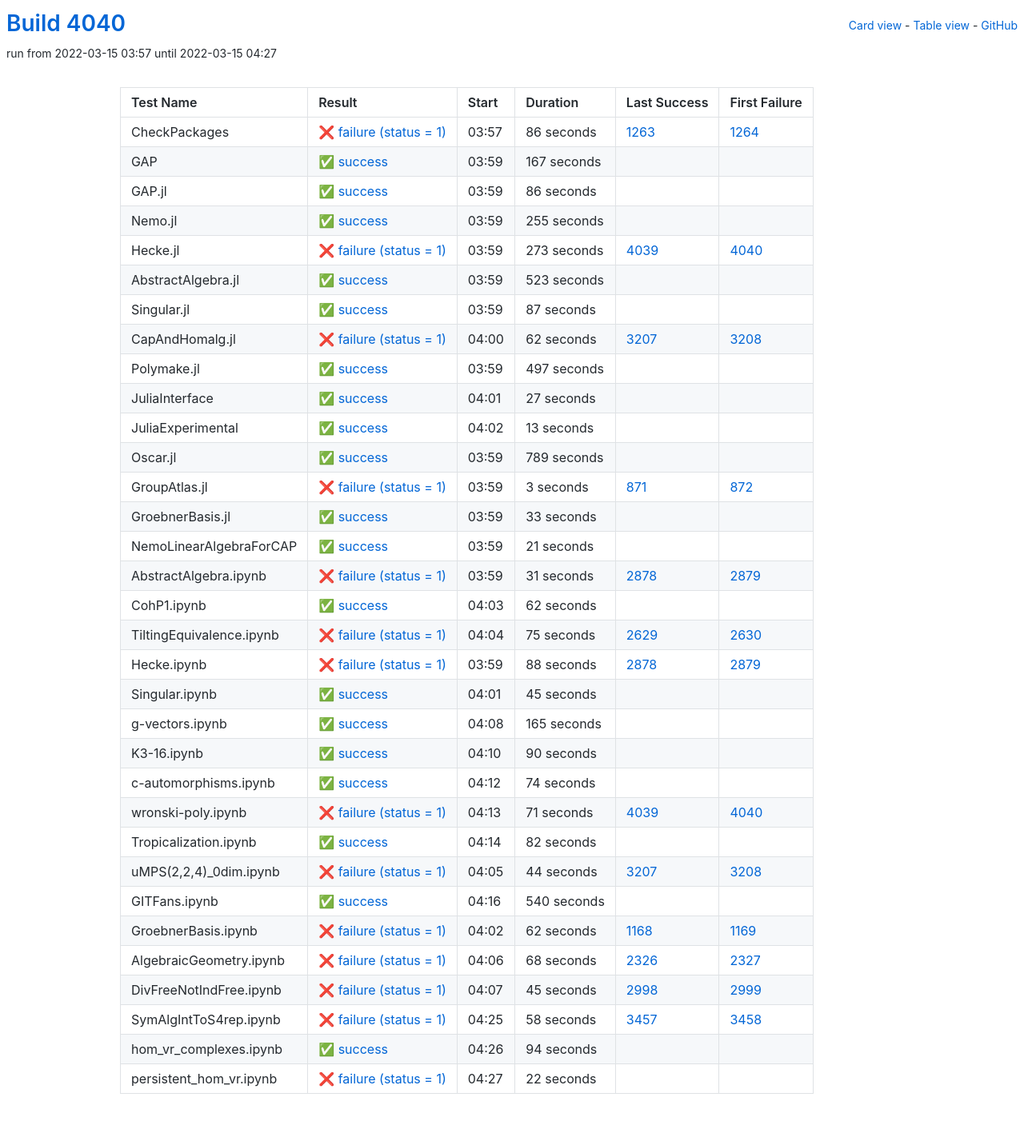
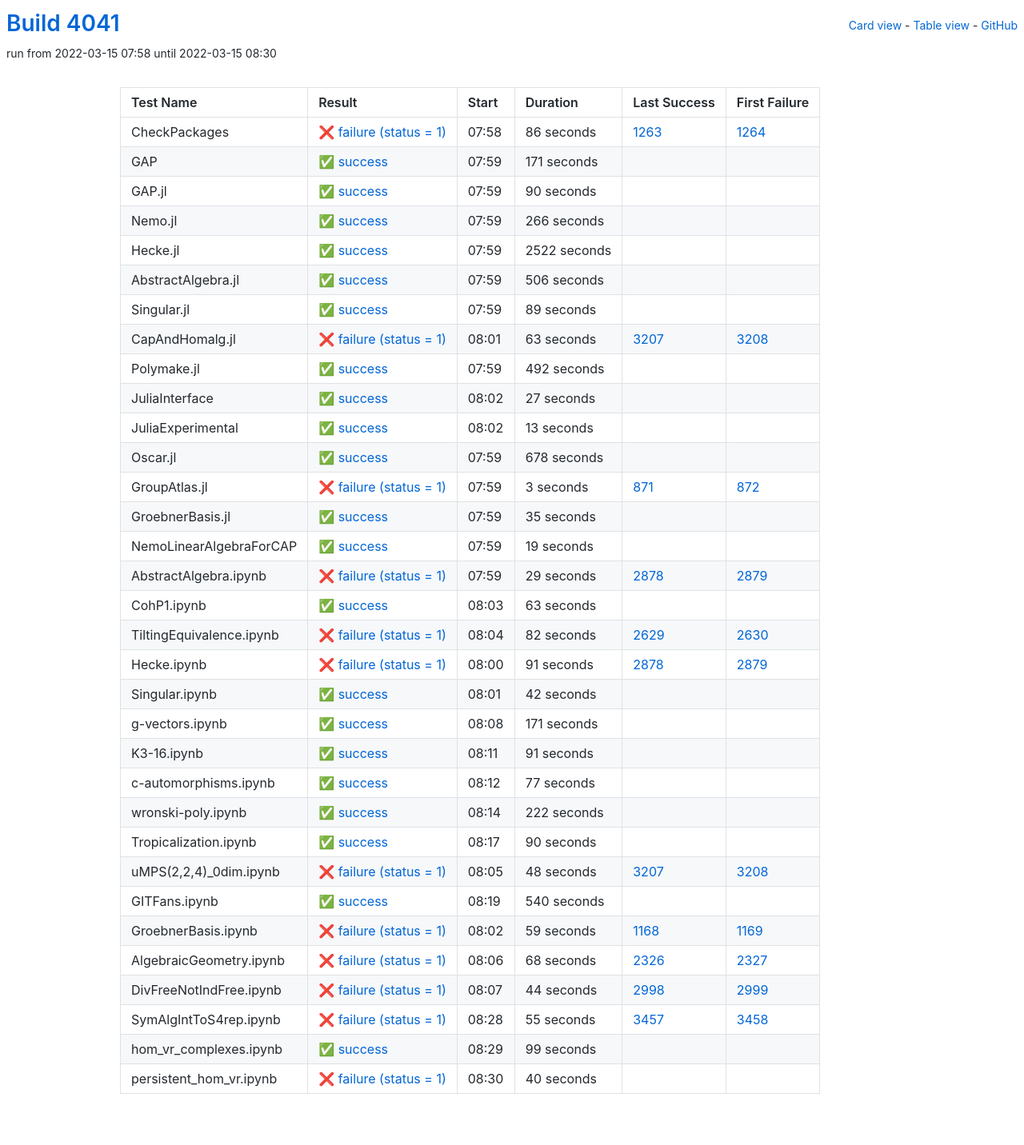
Before and after one commit to oscar-system/oscar-ci-status-stable, a Jekyll site: the page built from table.html, in a window 1280 px wide. Shown: the whole page at 80% size. Built offline with Jekyll 4.4.1, drawn with Linux system fonts in a browser that asks for light colours.

Commit message:
Build #4041

```diff
--- a/_data/ci.yml
+++ b/_data/ci.yml
@@ -1,6 +1,6 @@
 ---
-build: 4040
-build_url: https://oscarci.mathematik.uni-kl.de/job/oscar-stable/4040/
+build: 4041
+build_url: https://oscarci.mathematik.uni-kl.de/job/oscar-stable/4041/
 job: oscar-stable
 organization: oscar-system
 repo: oscar-ci-status-stable
@@ -8,8 +8,8 @@ repourl: https://github.com/oscar-system/oscar-ci-status-stable
 tests:
 - name: CheckPackages
   id: checkpackages
-  log: https://oscarci.mathematik.uni-kl.de/job/oscar-stable/4040/artifact/logs/build-4040/CheckPackages.log
-  start: 2022-03-15 03:57
+  log: https://oscarci.mathematik.uni-kl.de/job/oscar-stable/4041/artifact/logs/build-4041/CheckPackages.log
+  start: 2022-03-15 07:58
   success: false
   exitcode: 1
   status: failure
@@ -20,104 +20,104 @@ tests:
   first_failure_url: https://oscarci.mathematik.uni-kl.de/job/oscar-stable/1264/
 - name: GAP
   id: gap
-  log: https://oscarci.mathematik.uni-kl.de/job/oscar-stable/4040/artifact/logs/build-4040/GAP.log
-  start: 2022-03-15 03:59
+  log: https://oscarci.mathematik.uni-kl.de/job/oscar-stable/4041/artifact/logs/build-4041/GAP.log
+  start: 2022-03-15 07:59
   success: true
   exitcode: 0
   status: success
-  duration: 167
+  duration: 171
   last_success: false
   last_success_url:
   first_failure: false
   first_failure_url:
 - name: GAP.jl
   id: gap-jl
-  log: https://oscarci.mathematik.uni-kl.de/job/oscar-stable/4040/artifact/logs/build-4040/GAP.jl.log
-  start: 2022-03-15 03:59
+  log: https://oscarci.mathematik.uni-kl.de/job/oscar-stable/4041/artifact/logs/build-4041/GAP.jl.log
+  start: 2022-03-15 07:59
   success: true
   exitcode: 0
   status: success
-  duration: 86
+  duration: 90
   last_success: false
   last_success_url:
   first_failure: false
   first_failure_url:
 - name: Nemo.jl
   id: nemo-jl
-  log: https://oscarci.mathematik.uni-kl.de/job/oscar-stable/4040/artifact/logs/build-4040/Nemo.jl.log
-  start: 2022-03-15 03:59
+  log: https://oscarci.mathematik.uni-kl.de/job/oscar-stable/4041/artifact/logs/build-4041/Nemo.jl.log
+  start: 2022-03-15 07:59
   success: true
   exitcode: 0
   status: success
-  duration: 255
+  duration: 266
   last_success: false
   last_success_url:
   first_failure: false
   first_failure_url:
 - name: Hecke.jl
   id: hecke-jl
-  log: https://oscarci.mathematik.uni-kl.de/job/oscar-stable/4040/artifact/logs/build-4040/Hecke.jl.log
-  start: 2022-03-15 03:59
-  success: false
-  exitcode: 1
-  status: failure
-  duration: 273
-  last_success: 4039
-  last_success_url: https://oscarci.mathematik.uni-kl.de/job/oscar-stable/4039/
-  first_failure: 4040
-  first_failure_url: https://oscarci.mathematik.uni-kl.de/job/oscar-stable/4040/
-- name: AbstractAlgebra.jl
-  id: abstractalgebra-jl
-  log: https://oscarci.mathematik.uni-kl.de/job/oscar-stable/4040/artifact/logs/build-4040/AbstractAlgebra.jl.log
-  start: 2022-03-15 03:59
+  log: https://oscarci.mathematik.uni-kl.de/job/oscar-stable/4041/artifact/logs/build-4041/Hecke.jl.log
+  start: 2022-03-15 07:59
   success: true
   exitcode: 0
   status: success
-  duration: 523
+  duration: 2522
+  last_success: false
+  last_success_url:
+  first_failure: false
+  first_failure_url:
+- name: AbstractAlgebra.jl
+  id: abstractalgebra-jl
+  log: https://oscarci.mathematik.uni-kl.de/job/oscar-stable/4041/artifact/logs/build-4041/AbstractAlgebra.jl.log
+  start: 2022-03-15 07:59
+  success: true
+  exitcode: 0
+  status: success
+  duration: 506
   last_success: false
   last_success_url:
   first_failure: false
   first_failure_url:
 - name: Singular.jl
   id: singular-jl
-  log: https://oscarci.mathematik.uni-kl.de/job/oscar-stable/4040/artifact/logs/build-4040/Singular.jl.log
-  start: 2022-03-15 03:59
+  log: https://oscarci.mathematik.uni-kl.de/job/oscar-stable/4041/artifact/logs/build-4041/Singular.jl.log
+  start: 2022-03-15 07:59
   success: true
   exitcode: 0
   status: success
-  duration: 87
+  duration: 89
   last_success: false
   last_success_url:
   first_failure: false
   first_failure_url:
 - name: CapAndHomalg.jl
   id: capandhomalg-jl
-  log: https://oscarci.mathematik.uni-kl.de/job/oscar-stable/4040/artifact/logs/build-4040/CapAndHomalg.jl.log
-  start: 2022-03-15 04:00
+  log: https://oscarci.mathematik.uni-kl.de/job/oscar-stable/4041/artifact/logs/build-4041/CapAndHomalg.jl.log
+  start: 2022-03-15 08:01
   success: false
   exitcode: 1
   status: failure
-  duration: 62
+  duration: 63
   last_success: 3207
   last_success_url: https://oscarci.mathematik.uni-kl.de/job/oscar-stable/3207/
   first_failure: 3208
   first_failure_url: https://oscarci.mathematik.uni-kl.de/job/oscar-stable/3208/
 - name: Polymake.jl
   id: polymake-jl
-  log: https://oscarci.mathematik.uni-kl.de/job/oscar-stable/4040/artifact/logs/build-4040/Polymake.jl.log
-  start: 2022-03-15 03:59
+  log: https://oscarci.mathematik.uni-kl.de/job/oscar-stable/4041/artifact/logs/build-4041/Polymake.jl.log
+  start: 2022-03-15 07:59
   success: true
   exitcode: 0
   status: success
-  duration: 497
+  duration: 492
   last_success: false
   last_success_url:
   first_failure: false
   first_failure_url:
 - name: JuliaInterface
   id: juliainterface
-  log: https://oscarci.mathematik.uni-kl.de/job/oscar-stable/4040/artifact/logs/build-4040/JuliaInterface.log
-  start: 2022-03-15 04:01
+  log: https://oscarci.mathematik.uni-kl.de/job/oscar-stable/4041/artifact/logs/build-4041/JuliaInterface.log
+  start: 2022-03-15 08:02
   success: true
   exitcode: 0
   status: success
@@ -128,8 +128,8 @@ tests:
   first_failure_url:
 - name: JuliaExperimental
   id: juliaexperimental
-  log: https://oscarci.mathematik.uni-kl.de/job/oscar-stable/4040/artifact/logs/build-4040/JuliaExperimental.log
-  start: 2022-03-15 04:02
+  log: https://oscarci.mathematik.uni-kl.de/job/oscar-stable/4041/artifact/logs/build-4041/JuliaExperimental.log
+  start: 2022-03-15 08:02
   success: true
   exitcode: 0
   status: success
@@ -140,20 +140,20 @@ tests:
   first_failure_url:
 - name: Oscar.jl
   id: oscar-jl
-  log: https://oscarci.mathematik.uni-kl.de/job/oscar-stable/4040/artifact/logs/build-4040/Oscar.jl.log
-  start: 2022-03-15 03:59
+  log: https://oscarci.mathematik.uni-kl.de/job/oscar-stable/4041/artifact/logs/build-4041/Oscar.jl.log
+  start: 2022-03-15 07:59
   success: true
   exitcode: 0
   status: success
-  duration: 789
+  duration: 678
   last_success: false
   last_success_url:
   first_failure: false
   first_failure_url:
 - name: GroupAtlas.jl
   id: groupatlas-jl
-  log: https://oscarci.mathematik.uni-kl.de/job/oscar-stable/4040/artifact/logs/build-4040/GroupAtlas.jl.log
-  start: 2022-03-15 03:59
+  log: https://oscarci.mathematik.uni-kl.de/job/oscar-stable/4041/artifact/logs/build-4041/GroupAtlas.jl.log
+  start: 2022-03-15 07:59
   success: false
   exitcode: 1
   status: failure
@@ -164,104 +164,140 @@ tests:
   first_failure_url: https://oscarci.mathematik.uni-kl.de/job/oscar-stable/872/
 - name: GroebnerBasis.jl
   id: groebnerbasis-jl
-  log: https://oscarci.mathematik.uni-kl.de/job/oscar-stable/4040/artifact/logs/build-4040/GroebnerBasis.jl.log
-  start: 2022-03-15 03:59
+  log: https://oscarci.mathematik.uni-kl.de/job/oscar-stable/4041/artifact/logs/build-4041/GroebnerBasis.jl.log
+  start: 2022-03-15 07:59
   success: true
   exitcode: 0
   status: success
-  duration: 33
+  duration: 35
   last_success: false
   last_success_url:
   first_failure: false
   first_failure_url:
 - name: NemoLinearAlgebraForCAP
   id: nemolinearalgebraforcap
-  log: https://oscarci.mathematik.uni-kl.de/job/oscar-stable/4040/artifact/logs/build-4040/NemoLinearAlgebraForCAP.log
-  start: 2022-03-15 03:59
+  log: https://oscarci.mathematik.uni-kl.de/job/oscar-stable/4041/artifact/logs/build-4041/NemoLinearAlgebraForCAP.log
+  start: 2022-03-15 07:59
   success: true
   exitcode: 0
   status: success
-  duration: 21
+  duration: 19
   last_success: false
   last_success_url:
   first_failure: false
   first_failure_url:
 - name: AbstractAlgebra.ipynb
   id: abstractalgebra-ipynb
-  log: https://oscarci.mathematik.uni-kl.de/job/oscar-stable/4040/artifact/logs/build-4040/AbstractAlgebra.ipynb.log
-  start: 2022-03-15 03:59
+  log: https://oscarci.mathematik.uni-kl.de/job/oscar-stable/4041/artifact/logs/build-4041/AbstractAlgebra.ipynb.log
+  start: 2022-03-15 07:59
   success: false
   exitcode: 1
   status: failure
-  duration: 31
+  duration: 29
   last_success: 2878
   last_success_url: https://oscarci.mathematik.uni-kl.de/job/oscar-stable/2878/
   first_failure: 2879
   first_failure_url: https://oscarci.mathematik.uni-kl.de/job/oscar-stable/2879/
 - name: CohP1.ipynb
   id: cohp1-ipynb
-  log: https://oscarci.mathematik.uni-kl.de/job/oscar-stable/4040/artifact/logs/build-4040/CohP1.ipynb.log
-  start: 2022-03-15 04:03
+  log: https://oscarci.mathematik.uni-kl.de/job/oscar-stable/4041/artifact/logs/build-4041/CohP1.ipynb.log
+  start: 2022-03-15 08:03
   success: true
   exitcode: 0
   status: success
-  duration: 62
+  duration: 63
   last_success: false
   last_success_url:
   first_failure: false
   first_failure_url:
 - name: TiltingEquivalence.ipynb
   id: tiltingequivalence-ipynb
-  log: https://oscarci.mathematik.uni-kl.de/job/oscar-stable/4040/artifact/logs/build-4040/TiltingEquivalence.ipynb.log
-  start: 2022-03-15 04:04
+  log: https://oscarci.mathematik.uni-kl.de/job/oscar-stable/4041/artifact/logs/build-4041/TiltingEquivalence.ipynb.log
+  start: 2022-03-15 08:04
   success: false
   exitcode: 1
   status: failure
-  duration: 75
+  duration: 82
   last_success: 2629
   last_success_url: https://oscarci.mathematik.uni-kl.de/job/oscar-stable/2629/
   first_failure: 2630
   first_failure_url: https://oscarci.mathematik.uni-kl.de/job/oscar-stable/2630/
 - name: Hecke.ipynb
   id: hecke-ipynb
-  log: https://oscarci.mathematik.uni-kl.de/job/oscar-stable/4040/artifact/logs/build-4040/Hecke.ipynb.log
-  start: 2022-03-15 03:59
+  log: https://oscarci.mathematik.uni-kl.de/job/oscar-stable/4041/artifact/logs/build-4041/Hecke.ipynb.log
+  start: 2022-03-15 08:00
   success: false
   exitcode: 1
   status: failure
-  duration: 88
+  duration: 91
   last_success: 2878
   last_success_url: https://oscarci.mathematik.uni-kl.de/job/oscar-stable/2878/
   first_failure: 2879
   first_failure_url: https://oscarci.mathematik.uni-kl.de/job/oscar-stable/2879/
 - name: Singular.ipynb
   id: singular-ipynb
-  log: https://oscarci.mathematik.uni-kl.de/job/oscar-stable/4040/artifact/logs/build-4040/Singular.ipynb.log
-  start: 2022-03-15 04:01
+  log: https://oscarci.mathematik.uni-kl.de/job/oscar-stable/4041/artifact/logs/build-4041/Singular.ipynb.log
+  start: 2022-03-15 08:01
   success: true
   exitcode: 0
   status: success
-  duration: 45
+  duration: 42
   last_success: false
   last_success_url:
   first_failure: false
   first_failure_url:
 - name: g-vectors.ipynb
   id: g-vectors-ipynb
-  log: https://oscarci.mathematik.uni-kl.de/job/oscar-stable/4040/artifact/logs/build-4040/g-vectors.ipynb.log
-  start: 2022-03-15 04:08
+  log: https://oscarci.mathematik.uni-kl.de/job/oscar-stable/4041/artifact/logs/build-4041/g-vectors.ipynb.log
+  start: 2022-03-15 08:08
   success: true
   exitcode: 0
   status: success
-  duration: 165
+  duration: 171
   last_success: false
   last_success_url:
   first_failure: false
   first_failure_url:
 - name: K3-16.ipynb
   id: k3-16-ipynb
-  log: https://oscarci.mathematik.uni-kl.de/job/oscar-stable/4040/artifact/logs/build-4040/K3-16.ipynb.log
-  start: 2022-03-15 04:10
+  log: https://oscarci.mathematik.uni-kl.de/job/oscar-stable/4041/artifact/logs/build-4041/K3-16.ipynb.log
+  start: 2022-03-15 08:11
+  success: true
+  exitcode: 0
+  status: success
+  duration: 91
+  last_success: false
+  last_success_url:
+  first_failure: false
+  first_failure_url:
+- name: c-automorphisms.ipynb
+  id: c-automorphisms-ipynb
+  log: https://oscarci.mathematik.uni-kl.de/job/oscar-stable/4041/artifact/logs/build-4041/c-automorphisms.ipynb.log
+  start: 2022-03-15 08:12
+  success: true
+  exitcode: 0
+  status: success
+  duration: 77
+  last_success: false
+  last_success_url:
+  first_failure: false
+  first_failure_url:
+- name: wronski-poly.ipynb
+  id: wronski-poly-ipynb
+  log: https://oscarci.mathematik.uni-kl.de/job/oscar-stable/4041/artifact/logs/build-4041/wronski-poly.ipynb.log
+  start: 2022-03-15 08:14
+  success: true
+  exitcode: 0
+  status: success
+  duration: 222
+  last_success: false
+  last_success_url:
+  first_failure: false
+  first_failure_url:
+- name: Tropicalization.ipynb
+  id: tropicalization-ipynb
+  log: https://oscarci.mathematik.uni-kl.de/job/oscar-stable/4041/artifact/logs/build-4041/Tropicalization.ipynb.log
+  start: 2022-03-15 08:17
   success: true
   exitcode: 0
   status: success
@@ -270,58 +306,22 @@ tests:
   last_success_url:
   first_failure: false
   first_failure_url:
-- name: c-automorphisms.ipynb
-  id: c-automorphisms-ipynb
-  log: https://oscarci.mathematik.uni-kl.de/job/oscar-stable/4040/artifact/logs/build-4040/c-automorphisms.ipynb.log
-  start: 2022-03-15 04:12
-  success: true
-  exitcode: 0
-  status: success
-  duration: 74
-  last_success: false
-  last_success_url:
-  first_failure: false
-  first_failure_url:
-- name: wronski-poly.ipynb
-  id: wronski-poly-ipynb
-  log: https://oscarci.mathematik.uni-kl.de/job/oscar-stable/4040/artifact/logs/build-4040/wronski-poly.ipynb.log
-  start: 2022-03-15 04:13
+- name: uMPS(2,2,4)_0dim.ipynb
+  id: umps-2-2-4-0dim-ipynb
+  log: https://oscarci.mathematik.uni-kl.de/job/oscar-stable/4041/artifact/logs/build-4041/uMPS-2-2-4-_0dim.ipynb.log
+  start: 2022-03-15 08:05
   success: false
   exitcode: 1
   status: failure
-  duration: 71
-  last_success: 4039
-  last_success_url: https://oscarci.mathematik.uni-kl.de/job/oscar-stable/4039/
-  first_failure: 4040
-  first_failure_url: https://oscarci.mathematik.uni-kl.de/job/oscar-stable/4040/
-- name: Tropicalization.ipynb
-  id: tropicalization-ipynb
-  log: https://oscarci.mathematik.uni-kl.de/job/oscar-stable/4040/artifact/logs/build-4040/Tropicalization.ipynb.log
-  start: 2022-03-15 04:14
-  success: true
-  exitcode: 0
-  status: success
-  duration: 82
-  last_success: false
-  last_success_url:
-  first_failure: false
-  first_failure_url:
-- name: uMPS(2,2,4)_0dim.ipynb
-  id: umps-2-2-4-0dim-ipynb
-  log: https://oscarci.mathematik.uni-kl.de/job/oscar-stable/4040/artifact/logs/build-4040/uMPS-2-2-4-_0dim.ipynb.log
-  start: 2022-03-15 04:05
-  success: false
-  exitcode: 1
-  status: failure
-  duration: 44
+  duration: 48
   last_success: 3207
   last_success_url: https://oscarci.mathematik.uni-kl.de/job/oscar-stable/3207/
   first_failure: 3208
   first_failure_url: https://oscarci.mathematik.uni-kl.de/job/oscar-stable/3208/
 - name: GITFans.ipynb
   id: gitfans-ipynb
-  log: https://oscarci.mathematik.uni-kl.de/job/oscar-stable/4040/artifact/logs/build-4040/GITFans.ipynb.log
-  start: 2022-03-15 04:16
+  log: https://oscarci.mathematik.uni-kl.de/job/oscar-stable/4041/artifact/logs/build-4041/GITFans.ipynb.log
+  start: 2022-03-15 08:19
   success: true
   exitcode: 0
   status: success
@@ -332,20 +332,20 @@ tests:
   first_failure_url:
 - name: GroebnerBasis.ipynb
   id: groebnerbasis-ipynb
-  log: https://oscarci.mathematik.uni-kl.de/job/oscar-stable/4040/artifact/logs/build-4040/GroebnerBasis.ipynb.log
-  start: 2022-03-15 04:02
+  log: https://oscarci.mathematik.uni-kl.de/job/oscar-stable/4041/artifact/logs/build-4041/GroebnerBasis.ipynb.log
+  start: 2022-03-15 08:02
   success: false
   exitcode: 1
   status: failure
-  duration: 62
+  duration: 59
   last_success: 1168
   last_success_url: https://oscarci.mathematik.uni-kl.de/job/oscar-stable/1168/
   first_failure: 1169
   first_failure_url: https://oscarci.mathematik.uni-kl.de/job/oscar-stable/1169/
 - name: AlgebraicGeometry.ipynb
   id: algebraicgeometry-ipynb
-  log: https://oscarci.mathematik.uni-kl.de/job/oscar-stable/4040/artifact/logs/build-4040/AlgebraicGeometry.ipynb.log
-  start: 2022-03-15 04:06
+  log: https://oscarci.mathematik.uni-kl.de/job/oscar-stable/4041/artifact/logs/build-4041/AlgebraicGeometry.ipynb.log
+  start: 2022-03-15 08:06
   success: false
   exitcode: 1
   status: failure
@@ -356,48 +356,48 @@ tests:
   first_failure_url: https://oscarci.mathematik.uni-kl.de/job/oscar-stable/2327/
 - name: DivFreeNotIndFree.ipynb
   id: divfreenotindfree-ipynb
-  log: https://oscarci.mathematik.uni-kl.de/job/oscar-stable/4040/artifact/logs/build-4040/DivFreeNotIndFree.ipynb.log
-  start: 2022-03-15 04:07
+  log: https://oscarci.mathematik.uni-kl.de/job/oscar-stable/4041/artifact/logs/build-4041/DivFreeNotIndFree.ipynb.log
+  start: 2022-03-15 08:07
   success: false
   exitcode: 1
   status: failure
-  duration: 45
+  duration: 44
   last_success: 2998
   last_success_url: https://oscarci.mathematik.uni-kl.de/job/oscar-stable/2998/
   first_failure: 2999
   first_failure_url: https://oscarci.mathematik.uni-kl.de/job/oscar-stable/2999/
 - name: SymAlgIntToS4rep.ipynb
   id: symalginttos4rep-ipynb
-  log: https://oscarci.mathematik.uni-kl.de/job/oscar-stable/4040/artifact/logs/build-4040/SymAlgIntToS4rep.ipynb.log
-  start: 2022-03-15 04:25
+  log: https://oscarci.mathematik.uni-kl.de/job/oscar-stable/4041/artifact/logs/build-4041/SymAlgIntToS4rep.ipynb.log
+  start: 2022-03-15 08:28
   success: false
   exitcode: 1
   status: failure
-  duration: 58
+  duration: 55
   last_success: 3457
   last_success_url: https://oscarci.mathematik.uni-kl.de/job/oscar-stable/3457/
   first_failure: 3458
   first_failure_url: https://oscarci.mathematik.uni-kl.de/job/oscar-stable/3458/
 - name: hom_vr_complexes.ipynb
   id: hom-vr-complexes-ipynb
-  log: https://oscarci.mathematik.uni-kl.de/job/oscar-stable/4040/artifact/logs/build-4040/hom_vr_complexes.ipynb.log
-  start: 2022-03-15 04:26
+  log: https://oscarci.mathematik.uni-kl.de/job/oscar-stable/4041/artifact/logs/build-4041/hom_vr_complexes.ipynb.log
+  start: 2022-03-15 08:29
   success: true
   exitcode: 0
   status: success
-  duration: 94
+  duration: 99
   last_success: false
   last_success_url:
   first_failure: false
   first_failure_url:
 - name: persistent_hom_vr.ipynb
   id: persistent-hom-vr-ipynb
-  log: https://oscarci.mathematik.uni-kl.de/job/oscar-stable/4040/artifact/logs/build-4040/persistent_hom_vr.ipynb.log
-  start: 2022-03-15 04:27
+  log: https://oscarci.mathematik.uni-kl.de/job/oscar-stable/4041/artifact/logs/build-4041/persistent_hom_vr.ipynb.log
+  start: 2022-03-15 08:30
   success: false
   exitcode: 1
   status: failure
-  duration: 22
+  duration: 40
   last_success: false
   last_success_url:
   first_failure: false
```
Also changed, not shown: README.md.
